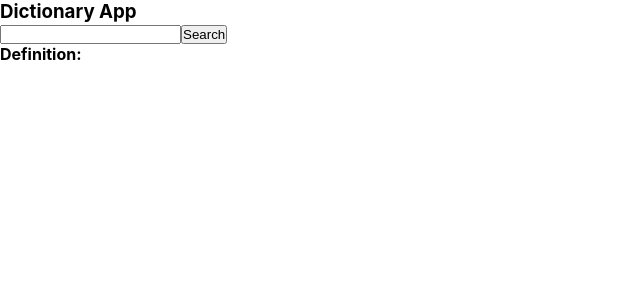
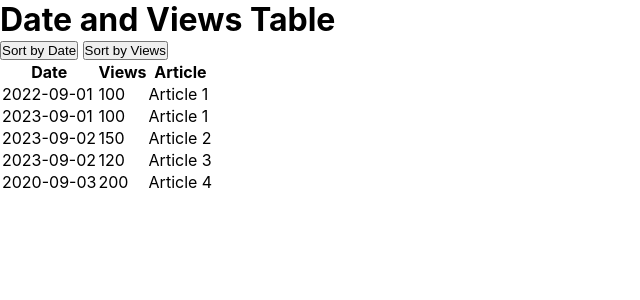
Before and after one commit to shreyansh0510/buildouts, a React (Create React App) app: page / in a window 1280 px wide. Shown: the top 300 px of the page, without its empty margins (0-640 px from the left). Built offline with nearby package versions, Linux system fonts and the light colour scheme.

Commit message:
added xtable

```diff
--- a/src/App.js
+++ b/src/App.js
@@ -13,6 +13,8 @@ import Xlogin from "./components/Xlogin";
 import Xweather from "./components/Xweather";
 import Xspellcheck from "./components/Xspellcheck";
 import Xdictionary from "./components/Xdictionary";
+import Xtable from "./components/Xtable";
+// import Xmodal from "./components/Xmodal";
 
 function App() {
   return (
@@ -29,7 +31,9 @@ function App() {
       {/* <Xlogin /> */}
       {/* <Xweather /> */}
       {/* <Xspellcheck /> */}
-      <Xdictionary />
+      {/* <Xdictionary /> */}
+      <Xtable />
+      {/* <Xmodal /> */}
     </div>
   );
 }
--- /dev/null
+++ b/src/components/Xmodal.jsx
@@ -0,0 +1,10 @@
+import React from "react";
+
+export default function Xmodal() {
+  return (
+    <>
+      <div>Xmodal</div>
+      <div>Xmodal</div>
+    </>
+  );
+}
--- /dev/null
+++ b/src/components/Xtable.jsx
@@ -0,0 +1,66 @@
+import React, { useState } from "react";
+
+const itemsData = [
+  { date: "2022-09-01", views: 100, article: "Article 1" },
+
+  { date: "2023-09-01", views: 100, article: "Article 1" },
+
+  { date: "2023-09-02", views: 150, article: "Article 2" },
+
+  { date: "2023-09-02", views: 120, article: "Article 3" },
+
+  { date: "2020-09-03", views: 200, article: "Article 4" },
+];
+
+export default function Xtable() {
+  const [items, setItems] = useState(itemsData);
+
+  const handleSortViews = () => {
+    console.log("handleSortViews");
+    let results = items.sort((a, b) => {
+      return a.views - b.views;
+    });
+    console.log("results", results);
+    setItems([...results]);
+  };
+
+  const handleSortDate = () => {
+    console.log("handleSortDate");
+
+    let results = items.sort((a, b) => {
+      let dateA = new Date(a.date);
+      let dateB = new Date(b.date);
+
+      return dateA - dateB;
+    });
+
+    setItems([...results]);
+  };
+
+  return (
+    <>
+      <h1>Date and Views Table</h1>
+      <button onClick={handleSortDate}>Sort by Date</button>
+      &nbsp;
+      <button onClick={handleSortViews}>Sort by Views</button>
+      <table>
+        <tr>
+          <th>Date</th>
+          <th>Views</th>
+          <th>Article</th>
+        </tr>
+        {items.map((item) => {
+          return (
+            <>
+              <tr>
+                <td>{item.date}</td>
+                <td>{item.views}</td>
+                <td>{item.article}</td>
+              </tr>
+            </>
+          );
+        })}
+      </table>
+    </>
+  );
+}
```
